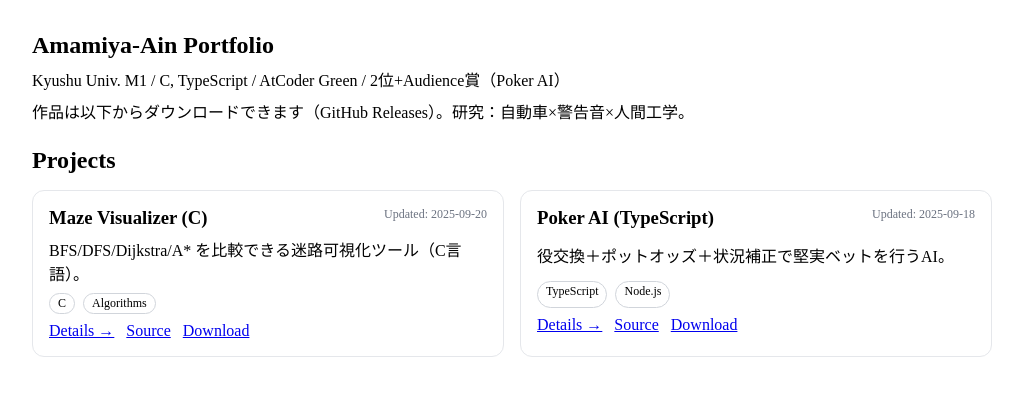
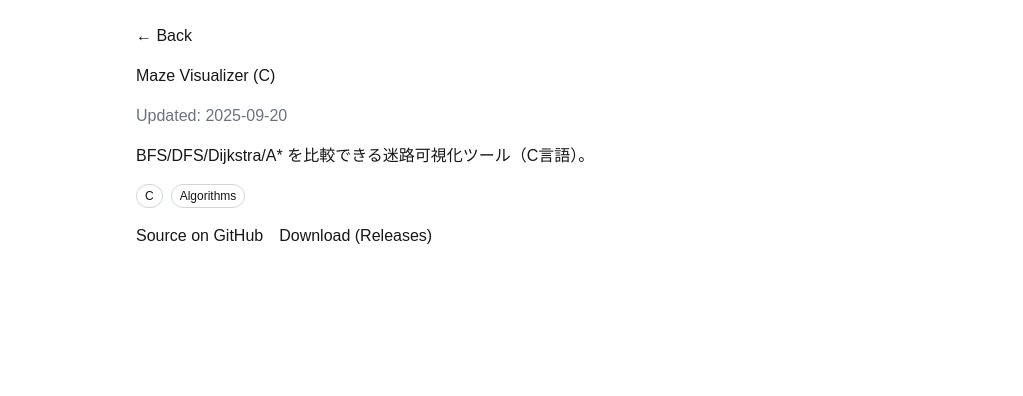
Before and after one commit to Amamiya-Ain/portfolio_dev, a Next.js app: page /projects/maze-visualizer-c in a window 1280 px wide. Shown: the top 396 px of the page, without its empty margins (128-1151 px from the left). Built offline with nearby package versions, Linux system fonts and the light colour scheme.

Commit message:
fix: correct RootLayout and remove duplicate html/head usage

```diff
--- a/src/app/layout.tsx
+++ b/src/app/layout.tsx
@@ -1,40 +1,11 @@
-import ProjectCard from "@/components/ProjectCard";
-import { projects } from "@/data/projects";
+// src/app/layout.tsx
+import type { ReactNode } from "react";
+import "./globals.css"; // あれば
 
-export const metadata = {
-  title: "Amamiya-Ain | Portfolio",
-  description: "C / TypeScript / AtCoder Green | Poker AI 2nd + Audience Award",
-  openGraph: {
-    title: "Amamiya-Ain | Portfolio",
-    description: "Projects, downloads, and research.",
-    // images: ["/og.png"], // あとで public/og.png 置いたら有効化
-  },
-};
-
-
-export default function Home() {
+export default function RootLayout({ children }: { children: ReactNode }) {
   return (
-    <main style={{ maxWidth: 960, margin: "0 auto", padding: 24, display: "grid", gap: 24 }}>
-      <section style={{ display: "grid", gap: 8 }}>
-        <h1 style={{ margin: 0 }}>Amamiya-Ain Portfolio</h1>
-        <p style={{ margin: 0 }}>
-          Kyushu Univ. M1 / C, TypeScript / AtCoder Green / 2位+Audience賞（Poker AI）
-        </p>
-        <p style={{ margin: 0 }}>
-          作品は以下からダウンロードできます（GitHub Releases）。研究：自動車×警告音×人間工学。
-        </p>
-      </section>
-
-      <section style={{ display: "grid", gap: 16 }}>
-        <h2 style={{ margin: 0 }}>Projects</h2>
-        <div style={{
-          display: "grid",
-          gridTemplateColumns: "repeat(auto-fit, minmax(280px, 1fr))",
-          gap: 16
-        }}>
-          {projects.map((p) => <ProjectCard key={p.slug} p={p} />)}
-        </div>
-      </section>
-    </main>
+    <html lang="ja">
+      <body>{children}</body>
+    </html>
   );
 }
```
